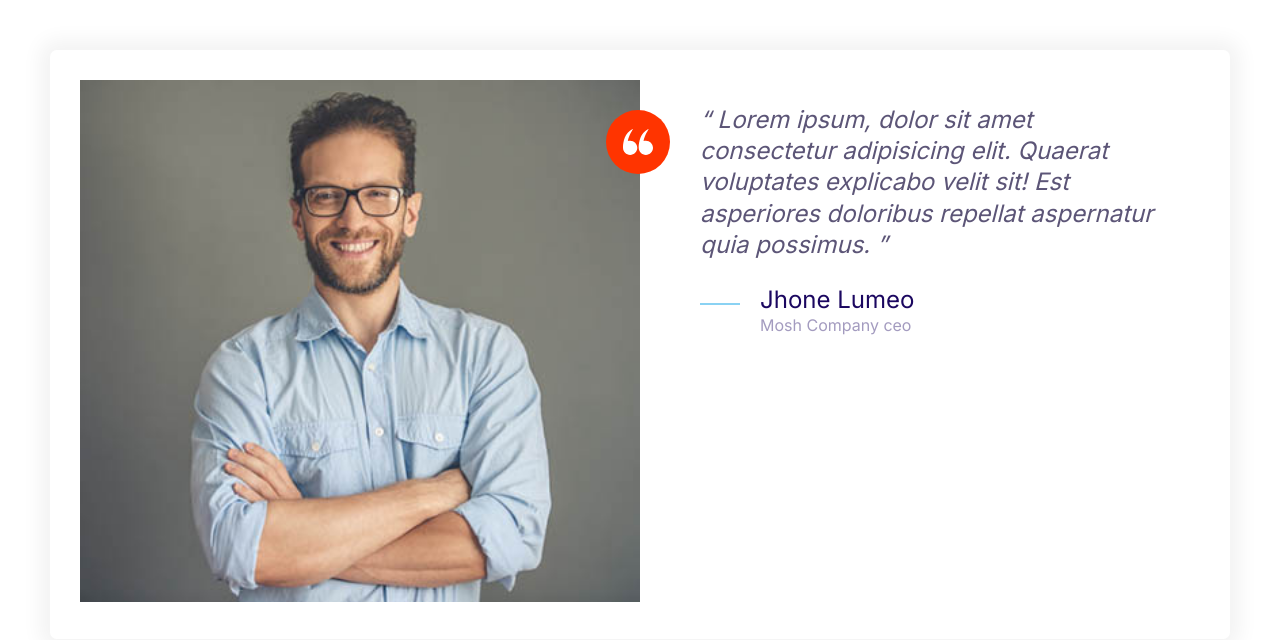
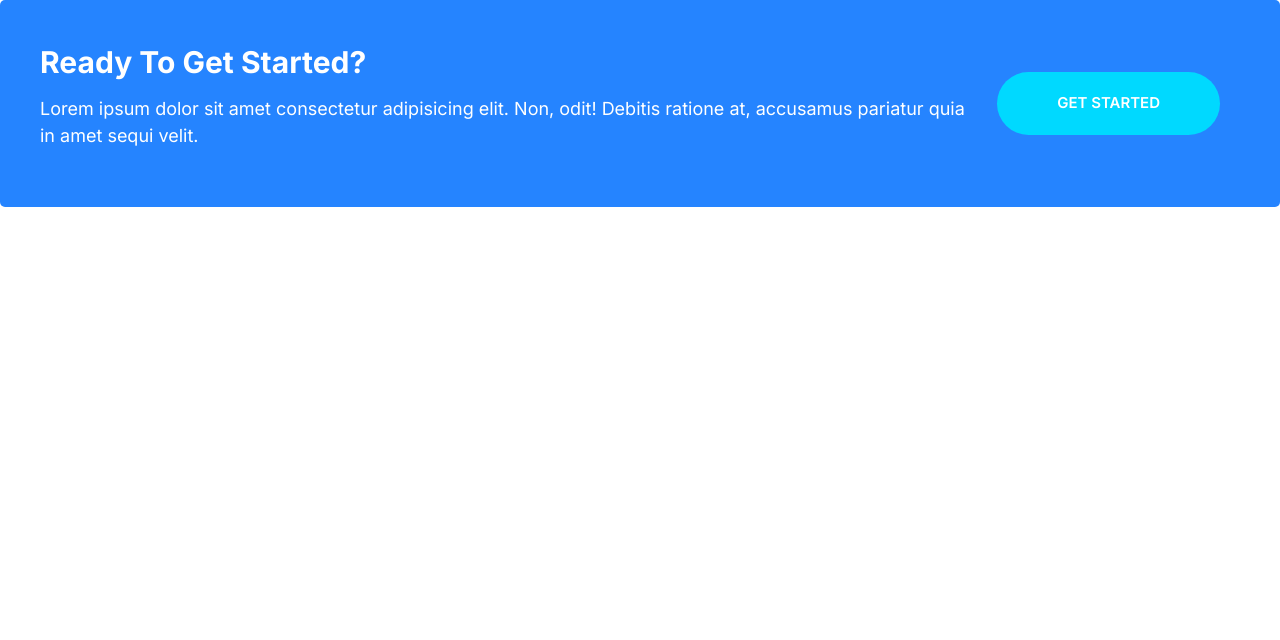
Before and after one commit to j-amiu/Moshiffy, a plain HTML site: page index.html in a window 1280 px wide. Drawn offline with Linux system fonts and the light colour scheme.

Commit message:
Build the callout component

```diff
--- a/css/styles.css
+++ b/css/styles.css
@@ -192,6 +192,7 @@ a{
     background: var(--color-accent);
 }
 
+
 /* Buttons */
 
 .btn{
@@ -221,6 +222,12 @@ a{
     display: inline-block;
 }
 
+
+.btn--stretched{
+    padding-left: 6rem;
+    padding-right: 6rem;
+}
+
 .btn--outline{
     background: #fff;
     color: var(--color-headings);
@@ -241,7 +248,7 @@ a{
     background: #3a8ffd;
 }
 
-.btn--secodary{
+.btn--secondary{
     background: var(--color-secondary);
     color: #fff;
 }
@@ -482,7 +489,7 @@ a{
 
 .testimonial__image > .icon-container{
     position: absolute;
-    right: -30px;
+    right: -32px;
     top: 3rem;
 }
 
@@ -500,3 +507,45 @@ a{
         margin-left: 6rem;
     }
 }
+
+/* Callouts */
+
+.callout{
+    border-radius: 5px;
+    padding: 4rem;
+}
+
+.callout--primary{
+    background: var(--color-primary);
+    color: #fff;
+}
+
+.callout__heading{
+   color: #fff;
+   font-size: 3rem;
+   margin-top: 0;
+}
+
+.callout .btn {
+    align-self: center;
+    justify-self: center;
+}
+
+.callout__content {
+    text-align: center;
+}
+
+@media screen and (min-width: 768px) {
+    .callout .grid--1X2 {
+        grid-template-columns: 1fr auto;
+    }
+
+    .callout__content {
+        text-align: left;
+    }
+
+    .callout .btn {
+        justify-self: start;
+        margin: 0 2rem;
+    }
+}
--- a/index.html
+++ b/index.html
@@ -14,37 +14,17 @@
     <link rel="stylesheet" href="css/normalize.css" />
     <link rel="stylesheet" href="css/styles.css" />
   </head>
-  <body style="padding: 5rem">
-    <div class="card testimonial">
+  <body>
+    <div class="callout callout--primary">
       <div class="grid grid--1X2">
-        <div class="testimonial__image">
-          <img src="images/testimonial.jpg" alt="A happy, smiling customer." />
-          <span class="icon-container icon-container--accent">
-            <svg class="icon icon--white icon--small">
-              <use xlink:href="images/sprite.svg#quotes"></use>
-            </svg>
-          </span>
+        <div class="callout__content">
+          <h2 class="callout__heading">Ready To Get Started?</h2>
+          <p>
+            Lorem ipsum dolor sit amet consectetur adipisicing elit. Non, odit!
+            Debitis ratione at, accusamus pariatur quia in amet sequi velit.
+          </p>
         </div>
-        <blockquote class="quote">
-          <p class="quote__text">
-            Lorem ipsum, dolor sit amet consectetur adipisicing elit. Quaerat
-            voluptates explicabo velit sit! Est asperiores doloribus repellat
-            aspernatur quia possimus.
-          </p>
-          <footer>
-            <div class="media">
-              <div class="media__image">
-                <svg class="icon icon--primary quote__line">
-                  <use xlink:href="images/sprite.svg#line"></use>
-                </svg>
-              </div>
-              <div class="media__body">
-                <h3 class="media__title quote__author">Jhone Lumeo</h3>
-                <p class="quote__organization">Mosh Company ceo</p>
-              </div>
-            </div>
-          </footer>
-        </blockquote>
+        <a href="#" class="btn btn--secondary btn--stretched">Get Started</a>
       </div>
     </div>
   </body>
```
Also changed, not shown: components/buttons.html (+1 -12 lines), components/callouts.html (added, +12 -0 lines).
